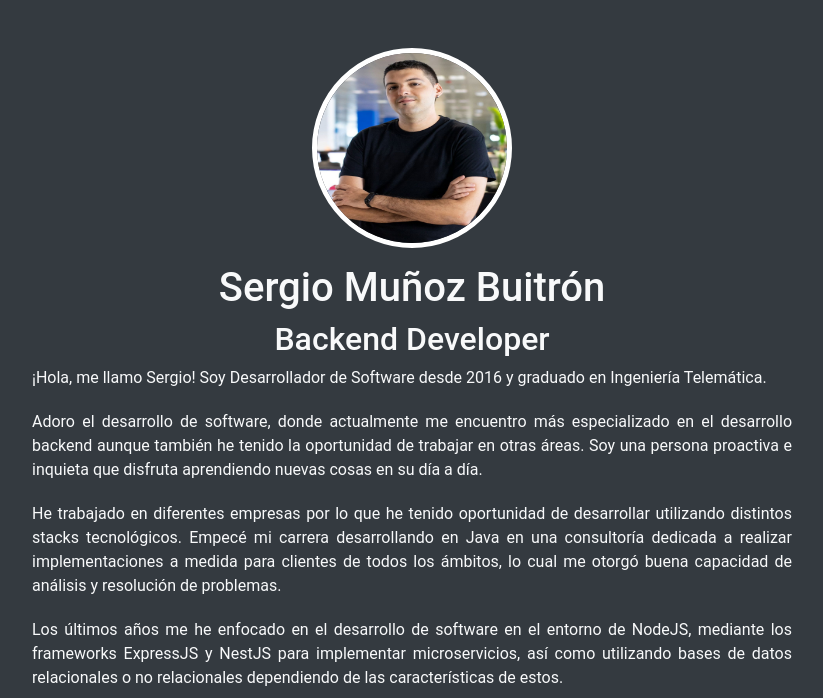
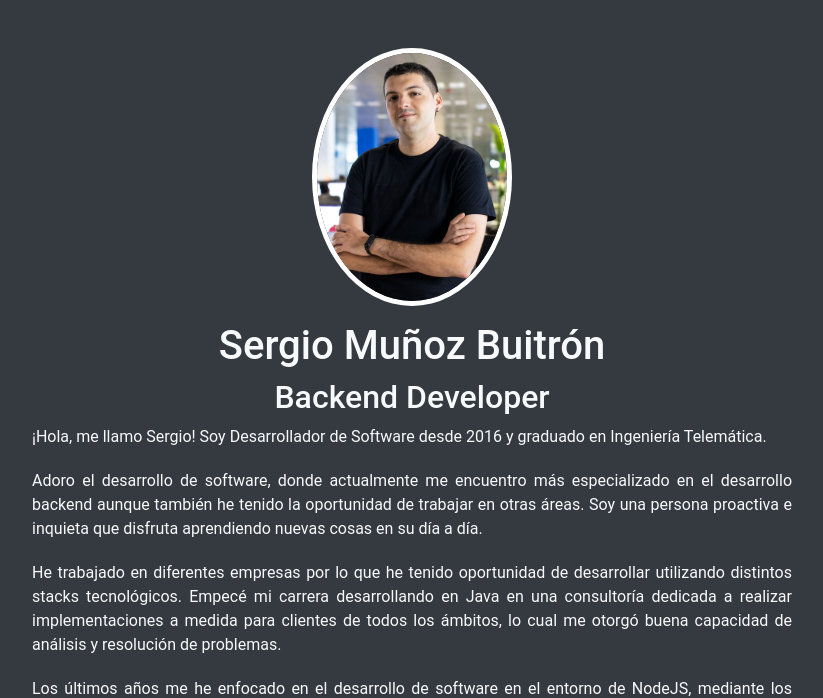
Before and after one commit to sergio17791/sergio17791.github.io, a plain HTML site: page index.html in a window 1280 px wide. Shown: the top 698 px of the page, without its empty margins (228-1051 px from the left). Drawn offline with nearby package versions, Linux system fonts and the light colour scheme.

Commit message:
Actualizar styles.css

```diff
--- a/styles.css
+++ b/styles.css
@@ -14,11 +14,6 @@ body {
 
 img {
     border: 5px solid #fff;
-    border-radius: 50%;
-    width: 200px;
-    height: 200px;
-    display: block;
-    margin: 0 auto 20px;
 }
 
 h1, h2 {
```
